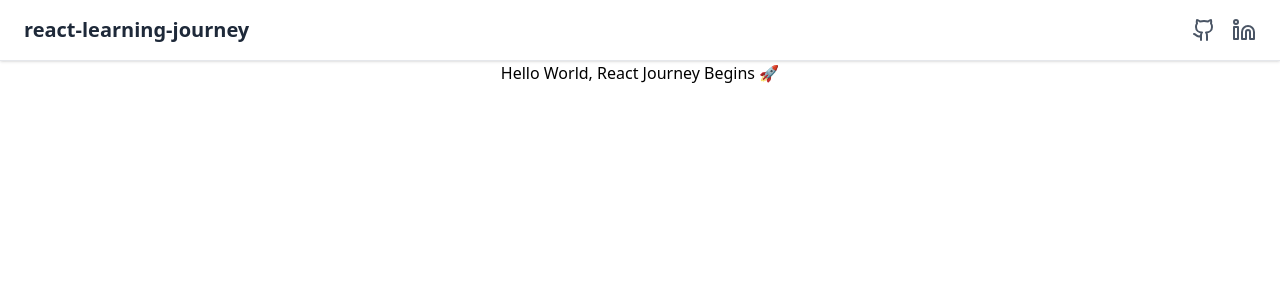
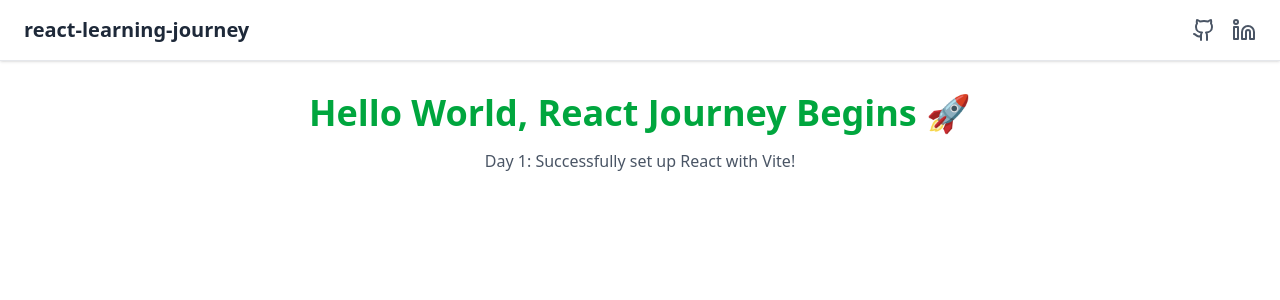
Before and after one commit to Vignesh-Ajri/react-learning-journey, a React (Vite) app: page / in a window 1280 px wide. Shown: the top 300 px of the page. Built offline with nearby package versions, Linux system fonts and the light colour scheme.

Commit message:
Header.jsx uptade

```diff
--- a/src/components/Header.jsx
+++ b/src/components/Header.jsx
@@ -13,7 +13,7 @@ const Header = () => {
 
         <div className="flex items-center space-x-4">
           <a
-            href="https://github.com"
+            href="https://www.github.com/Vignesh-Ajri"
             target="_blank"
             rel="noopener noreferrer"
             className="text-gray-600 hover:text-gray-900 transition-colors duration-200"
--- a/src/days/Day01-HelloWorld.jsx
+++ b/src/days/Day01-HelloWorld.jsx
@@ -1,3 +1,12 @@
 export default function Day01HelloWorld() {
-  return <h1>Hello World, React Journey Begins 🚀</h1>;
+  return (
+    <div className="p-8 text-center">
+      <h1 className="text-4xl font-bold text-green-600 mb-4">
+        Hello World, React Journey Begins 🚀
+      </h1>
+      <p className="text-gray-600">
+        Day 1: Successfully set up React with Vite!
+      </p>
+    </div>
+  );
 }
```
Also changed, not shown: src/days/Day02-React.jsx (added), 1 other file (tests, documents, lock files or other folders).
